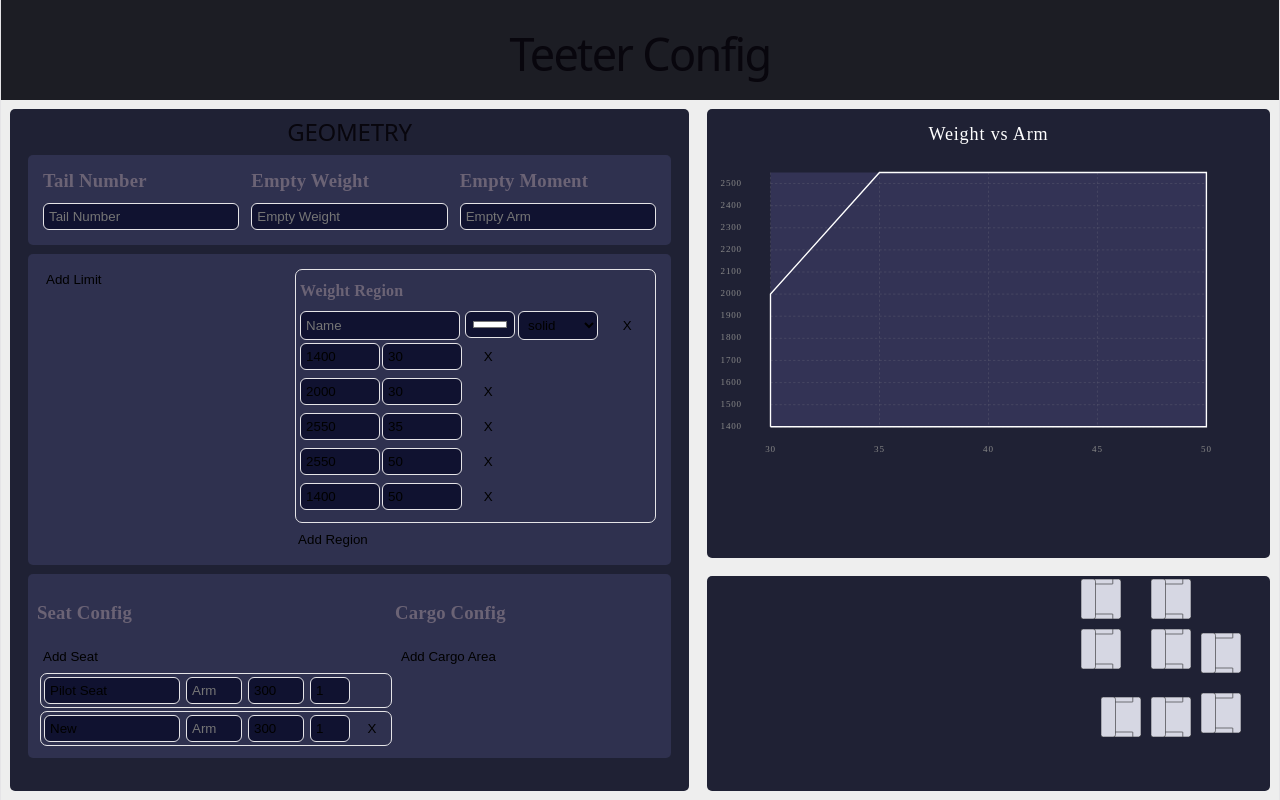
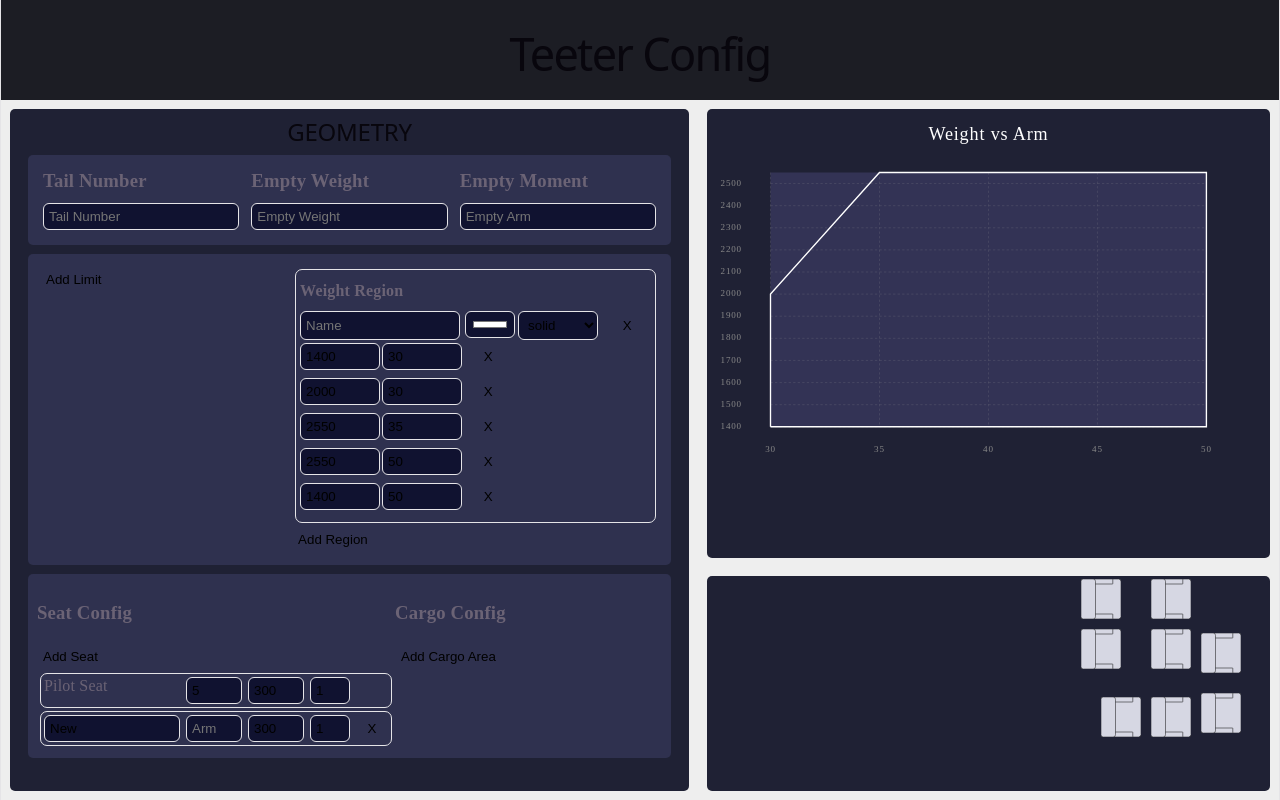
Before and after one commit to avtac/balance, a React (Vite) app: page / in a window 1280 px wide. Both pictures are taken after typing "5" into the empty fields and a click on the button "Add Seat". Built offline with nearby package versions, Linux system fonts and the light colour scheme.

Commit message:
Modified seats/cargo to use work with the config

```diff
--- a/src/App.tsx
+++ b/src/App.tsx
@@ -8,7 +8,13 @@ import type { configT } from './Types.tsx'
 
 function App() {
   const defaultValue: configT = {
-    seats: [],
+    seats: [{
+      id: crypto.randomUUID(),
+      name: "Pilot Seat",
+      arm: 0,
+      seatCount: 1,
+      maxWeight: 300
+    }],
     cargoAreas: [],
     limits: {
       regions: [{
--- a/src/Geometry.tsx
+++ b/src/Geometry.tsx
@@ -1,7 +1,7 @@
 import { useState, type BaseSyntheticEvent } from "react";
 import "./Geometry.css"
 import { VerticalRegion, HorizontalRegion, Subregion, Grouping } from "./Layout";
-import type { regionT, regionPointT, weightLimitT } from "./Types";
+import type { regionT, regionPointT, weightLimitT, seatT, configT, cargoAreaT } from "./Types";
 
 const availableStyles = [['solid', ''], ['dashed', '1 1'], ['dotted', '.3 1'], ['dot dash', '3 2 .4 2']]
 
@@ -149,55 +149,36 @@ function WeightRegion({region, config, setConfig, nameString = ""}) {
   );
 }
 
-function SeatInput({seats, id, setSeats}) {
-  const seat = seats[id];
+function SeatInput({seat, index, config, setConfig}) {
 
-  function update(e: BaseSyntheticEvent) {
-    if (e.target == null) return;
-    const key = e.target.value.replace(id, "");
-    const tmp = JSON.parse(JSON.stringify(seats));
-    tmp[id][key] = e.target.value;
-    localStorage.setItem("seats", JSON.stringify(tmp));
-    setSeats(tmp);
+  function setValue(name: string, value: (string | number)) {
+    const tmp = JSON.parse(JSON.stringify(config));
+    tmp.seats[index][name] = value;
+    setConfig(tmp);
   }
 
-  function removeSeat(id: string) {
-    const tmp = JSON.parse(JSON.stringify(seats));
-    delete tmp[id];
-    localStorage.setItem("seats", JSON.stringify(tmp));
-    setSeats(tmp);
+  function removeSeat() {
+    const tmp = JSON.parse(JSON.stringify(config));
+    tmp.seats.splice(index, 1);
+    setConfig(tmp);
   }
 
   return (
     <div className="seatInput">
-      <input name={"name" + id} placeholder="Name" value={seat.name ? seat.name : ""} onChange={e => update(e)}/>
-      <input name={"arm" + id} placeholder="Arm" type="number" value={seat.arm ? seat.arm : ""} onChange={e => update(e)}/>
-      <input name={"maxWeight" + id} placeholder="Max Weight" type="number" value={seat.maxWeight ? seat.maxWeight : ""} onChange={e => update(e)}/>
-      <input name={"seatCount" + id} placeholder="Seat Count" min={1} type="number" value={seat.seatCount ? seat.seatCount : ""} onChange={e => update(e)}/>
-      {id !== "pilot" && <button onClick={() => removeSeat(id)}>X</button>}
+      {index === 0 ? <p>{seat.name}</p> : <input name={"name" + index} placeholder="Name" value={seat.name ? seat.name : ""} onChange={e => setValue('name', e.target.value)}/>}
+      <input name={"arm" + index} placeholder="Arm" type="number" value={seat.arm ? seat.arm : ""} onChange={e => setValue('arm', e.target.value)}/>
+      <input name={"maxWeight" + index} placeholder="Max Weight" min={0} type="number" value={seat.maxWeight ? seat.maxWeight : ""} onChange={e => setValue('maxWeight', e.target.value)}/>
+      <input name={"seatCount" + index} placeholder="Seat Count" min={1} type="number" value={seat.seatCount ? seat.seatCount : ""} onChange={e => setValue('seatCount', e.target.value)}/>
+      {index !== 0 && <button onClick={() => removeSeat()}>X</button>}
     </div>
   );
 }
 
-function SeatConfig() {
-  let def = {"pilot": {
-      name: "Pilot Seat",
-      arm: 0,
-      seatCount: 1,
-      maxWeight: 300
-    }
-  };
-
-  const storageSeats = localStorage.getItem("seats");
-  if (storageSeats !== null)
-    def = JSON.parse(storageSeats);
-
-  let [seats, setSeats] = useState(def);
-
+function SeatConfig({config, setConfig}) {
   function addSeat() {
-    const tmp = JSON.parse(JSON.stringify(seats));
-    tmp[crypto.randomUUID()] = {name: "New", arm: 0, seatCount: 1, maxWeight: 300};
-    setSeats(tmp);
+    const tmp = JSON.parse(JSON.stringify(config));
+    tmp.seats.push({id: crypto.randomUUID(), name: "New", arm: 0, seatCount: 1, maxWeight: 300});
+    setConfig(tmp);
   }
 
   return (
@@ -205,9 +186,9 @@ function SeatConfig() {
       <h3>Seat Config</h3>
       <button onClick={addSeat}>Add Seat</button>
       <form id="seatsForm">
-        {Object.keys(seats).map(id => (
-          <Grouping key={id}>
-            <SeatInput key={id} seats={seats} id={id} setSeats={setSeats}/>
+        {config.seats.map((seat: seatT, index: number) => (
+          <Grouping key={seat.id}>
+            <SeatInput seat={seat} index={index} config={config} setConfig={setConfig}/>
           </Grouping>
         ))}
       </form>
@@ -215,48 +196,36 @@ function SeatConfig() {
   );
 }
 
-function CargoInput({cargo, id, setCargo}) {
-  const area = cargo[id];
+function CargoInput({area, index, config, setConfig}) {
 
-  function update(e: BaseSyntheticEvent) {
-    if (e.target == null) return;
-    const key = e.target.name.replace(id, "");
-    const tmp = JSON.parse(JSON.stringify(cargo));
-    tmp[id][key] = e.target.value;
-    localStorage.setItem("cargo", JSON.stringify(tmp));
-    setCargo(tmp);
+  function setValue(name: string, value: (string | number)) {
+    const tmp = JSON.parse(JSON.stringify(config));
+    tmp.cargoAreas[index][name] = value;
+    setConfig(tmp);
   }
 
-  function removeCargo(id: string) {
-    const tmp = JSON.parse(JSON.stringify(cargo));
-    delete tmp[id];
-    localStorage.setItem("cargo", JSON.stringify(tmp));
-    setCargo(tmp);
+  function removeCargo() {
+    const tmp = JSON.parse(JSON.stringify(config));
+    tmp.cargoAreas.splice(index, 1);
+    setConfig(tmp);
   }
 
   return (
     <div className="cargoInput">
-      <input name={"name" + id} placeholder="Name" value={area.name ? area.name : ""} onChange={e => update(e)}/>
-      <input name={"arm" + id} placeholder="Arm" type="number" value={area.arm ? area.arm : ""} onChange={e => update(e)}/>
-      <input name={"maxWeight" + id} placeholder="Max Weight" type="number" value={area.maxWeight ? area.maxWeight : ""} onChange={e => update(e)}/>
-      <button onClick={() => removeCargo(id)}>X</button>
+      <input name={"name" + index} placeholder="Name" value={area.name ? area.name : ""} onChange={e => setValue('name', e.target.value)}/>
+      <input name={"arm" + index} placeholder="Arm" type="number" value={area.arm ? area.arm : ""} onChange={e => setValue('arm', e.target.value)}/>
+      <input name={"maxWeight" + index} placeholder="Max Weight" type="number" value={area.maxWeight ? area.maxWeight : ""} onChange={e => setValue('maxWeight', e.target.value)}/>
+      <button onClick={() => removeCargo()}>X</button>
     </div>
   );
 }
 
-function CargoConfig() {
-  let def = {};
-
-  const storageSeats = localStorage.getItem("cargo");
-  if (storageSeats !== null)
-    def = JSON.parse(storageSeats);
-
-  let [cargo, setCargo] = useState(def);
+function CargoConfig({config, setConfig}) {
 
   function addCargo() {
-    const tmp = JSON.parse(JSON.stringify(cargo));
-    tmp[crypto.randomUUID()] = {name: "New", arm: 0, seatCount: 1, maxWeight: 300};
-    setCargo(tmp);
+    const tmp = JSON.parse(JSON.stringify(config));
+    tmp.cargoAreas.push({ id: crypto.randomUUID(), name: "", arm: 0, maxWeight: 300});
+    setConfig(tmp);
   }
 
   return (
@@ -264,9 +233,9 @@ function CargoConfig() {
       <h3>Cargo Config</h3>
       <button onClick={addCargo}>Add Cargo Area</button>
       <form id="cargoForm">
-        {Object.keys(cargo).map(id => (
-          <Grouping key={id}>
-            <CargoInput key={id} cargo={cargo} id={id} setCargo={setCargo}/>
+        {config.cargoAreas.map((area: cargoAreaT, index: number) => (
+          <Grouping key={area.id}>
+            <CargoInput area={area} index={index} config={config} setConfig={setConfig}/>
           </Grouping>
         ))}
       </form>
@@ -335,8 +304,8 @@ function Geometry({config, setConfig}) {
       </Subregion>
       <Subregion>
         <HorizontalRegion>
-          <SeatConfig />
-          <CargoConfig />
+          <SeatConfig config={config} setConfig={setConfig} />
+          <CargoConfig config={config} setConfig={setConfig} />
         </HorizontalRegion>
       </Subregion>
     </>
```
